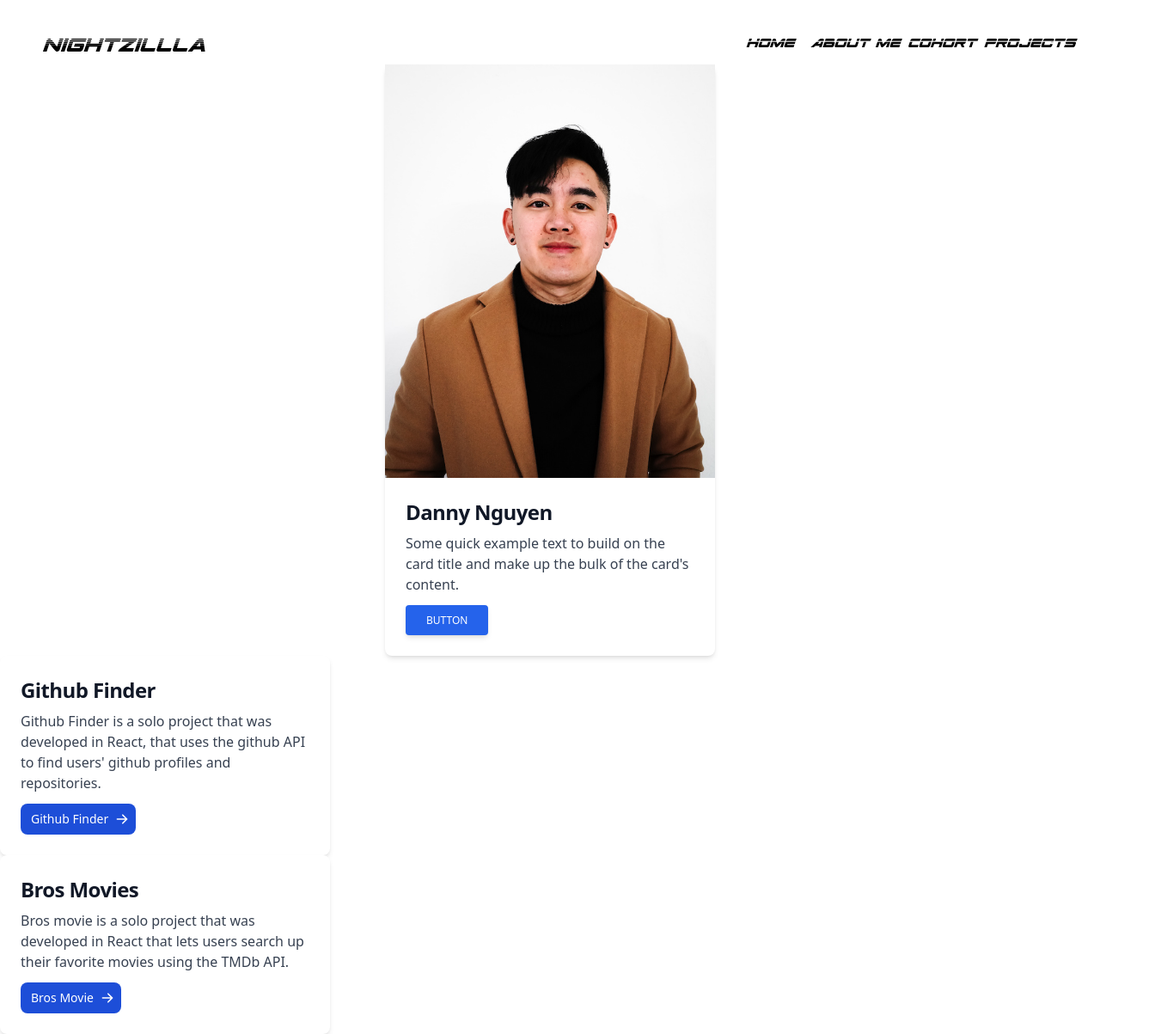
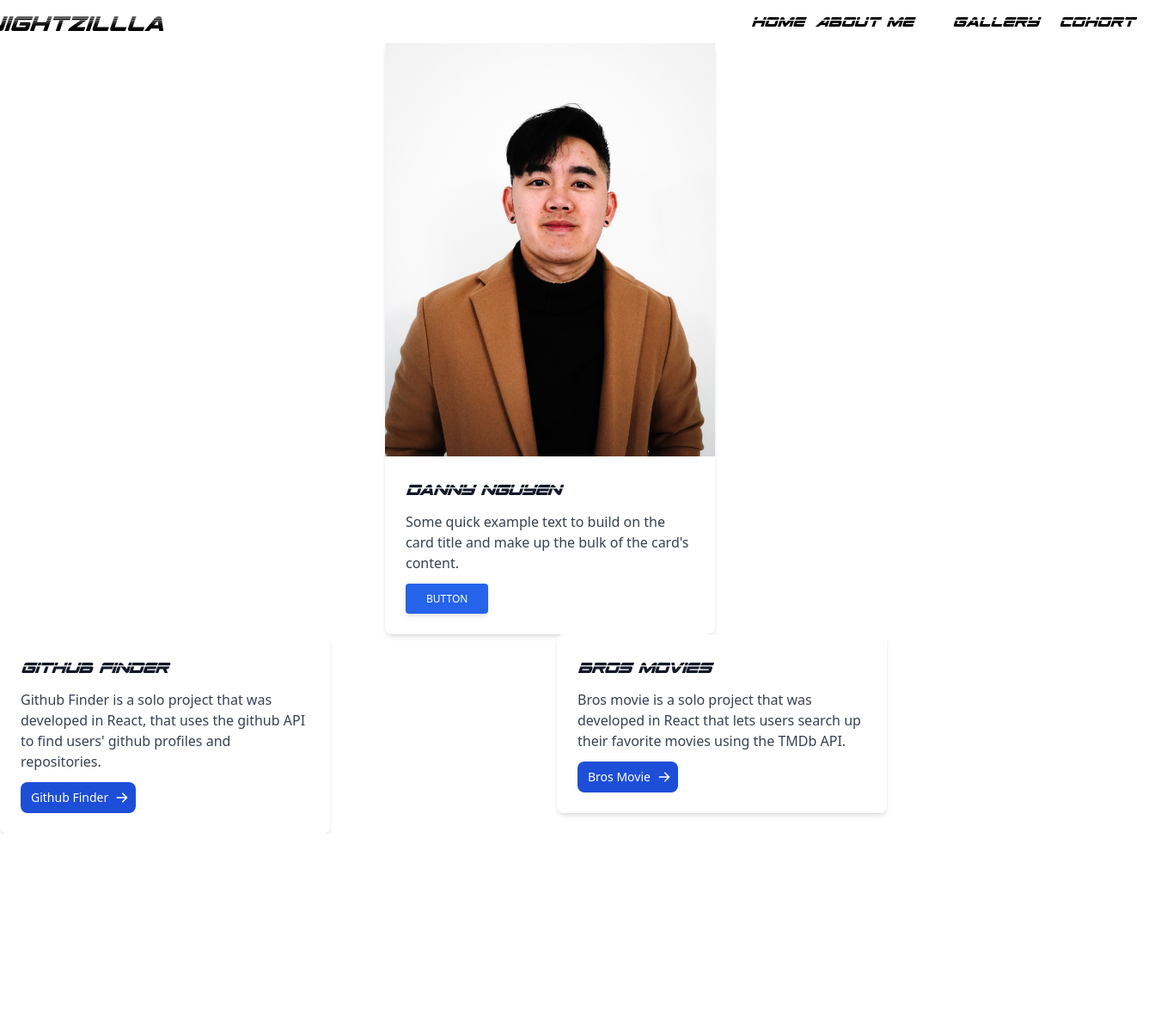
Before and after one commit to nightzillla/nightzillla-project, a React (Create React App) app: page /projects in a window 1280 px wide. Shown: the whole page at 86% size, 1344 px wide, since content can reach past the window. After the commit the page ends 970 px from the top, so only its background shows below. Built offline with nearby package versions, Linux system fonts and the light colour scheme.

Commit message:
updating nav bar in about me.

```diff
--- a/src/App.js
+++ b/src/App.js
@@ -13,7 +13,7 @@ function App() {
     <Router>
       <Routes>
         <Route path='/' element={<HomePage/>}/>
-        <Route path='/aboutme' element={<AboutMe/>}/>
+        <Route path='/aboutme' element={<Projects/>}/>
         <Route path='/cohort' element={<Cohort/>}/>
         <Route path='/gallery' element={<Gallery/>}/>
         <Route path='/projects' element={<Projects/>}/>
--- a/src/components/NavBar.jsx
+++ b/src/components/NavBar.jsx
@@ -23,9 +23,9 @@ function NavBar() {
                     </div>
                 </div>
                 <div className="dn-dropdown-menu">
-                <Link className='text-link'to="aboutme"><h3 className="AboutMeText">About Me</h3></Link>
+                <Link className='text-link'to="aboutme"><h5 className="AboutMeText">About Me</h5></Link>
                 <Link className='text-link'to="gallery"><h3 className="GalleryText">Gallery</h3></Link>
-                <Link className='text-link'to="projects"><h3 className="ProjectsText">Projects</h3></Link>
+                {/* <Link className='text-link'to="projects"><h3 className="ProjectsText">Projects</h3></Link> */}
                 <Link className='text-link'to="cohort"><h3 className="cohortText">Cohort</h3></Link>
                 </div>
             </div>
--- a/src/index.css
+++ b/src/index.css
@@ -24,7 +24,6 @@
 }
 /* GLOBAL SCOPE */
 /* FONTS */
-
 h3 {
   font-family: "SpaceRanger2";
   color:#ffff;
@@ -32,6 +31,10 @@ h3 {
 h4{
   font-family: "SpaceRanger2"
 }
+h5 {
+  font-family: "SpaceRanger2";
+  color:#ffff;
+}
 h6 {
   font-family: "FastHand"
 }
--- a/src/pages/Cohort/CohortNavBar.js
+++ b/src/pages/Cohort/CohortNavBar.js
@@ -26,7 +26,7 @@ function NavBar() {
                 <Link className='text-link'to="/"><h3 className="homeTextCohort">Home</h3></Link>
                 <Link className='text-link'to="/aboutme"><h3 className="aboutMeTextCohort">About Me</h3></Link>
                 <Link className='text-link'to="/gallery"><h3 className="galleryTextCohort">Gallery</h3></Link>
-                <Link className='text-link'to="/projects"><h3 className="projectsTextCohort">Projects</h3></Link>
+                {/* <Link className='text-link'to="/projects"><h3 className="projectsTextCohort">Projects</h3></Link> */}
                 </div>
             </div>
         </div>
--- a/src/pages/Gallery/Gallery.css
+++ b/src/pages/Gallery/Gallery.css
@@ -36,13 +36,13 @@
     transform: scale(1.1);
     color: black;
 }
-.projectNavBar {
+.galleryNavBar {
     font-family: "SpaceRanger2";
     font-size: 20px;
     padding-right: 20px;
     padding-top: 5px;
 }
-.projectNavBar:hover {
+.galleryNavBar:hover {
     transform: scale(1.1);
     color: black;
 }
--- a/src/pages/Gallery/Gallery.js
+++ b/src/pages/Gallery/Gallery.js
@@ -83,8 +83,6 @@ function Gallery() {
         </div>
       </div>
     </div>
-    {/* <h1 className="portfolioHOne">nightzillla</h1>
-    <img src={World}/> */}
     </>
   )
 }
--- a/src/pages/Gallery/GalleryNavBar.js
+++ b/src/pages/Gallery/GalleryNavBar.js
@@ -14,12 +14,15 @@ function GalleryNavBar() {
             <li className='aboutMeNavBar dark:text-gray-400'>
             <Link to="/aboutme"><h4>About Me</h4></Link>
             </li>
+            <li className='galleryNavBar dark:text-gray-400'>
+            <Link to="/gallery"><h4>Gallery</h4></Link>
+            </li>
             <li className='cohortNavBar dark:text-gray-400'>
             <Link to="/cohort"><h4>Cohort</h4></Link>
             </li>
-            <li className="projectNavBar dark:text-gray-400">
+            {/* <li className="projectNavBar dark:text-gray-400">
             <Link to="/projects"><h4>Projects</h4></Link>
-            </li>
+            </li> */}
         </ul>
     </>
   )
--- a/src/pages/HomePage/HomePage.css
+++ b/src/pages/HomePage/HomePage.css
@@ -3,7 +3,6 @@
     font-family: "SpaceRanger";
     font-size: 40px;
     color:#ffff;
-    position: fixed;
     z-index: 3000;
 }
 .container {
@@ -50,7 +49,7 @@
     bottom: 80%;
     left: 60%;
     top: 60%;
-    margin-left: 50px;
+    margin-left: 80px;
     z-index: 2;
 }
 /* HOME PAGE NAVBAR */
@@ -70,7 +69,7 @@
 }
 .section2{
     position: absolute;
-    width: 60%;
+    width: 90%;
     height: 100vh;
     display: flex;
     align-items: center;
--- a/src/pages/Projects/Projects.js
+++ b/src/pages/Projects/Projects.js
@@ -21,7 +21,9 @@ function Projects() {
               </div>
             </div>
           </div> {/* END OF DANNY PROFILE CARD */}
-          <div class="flex grid grid-flow-row gap-4 github-Finder-Card">
+          {/* "grid grid-cols-4 gap-4" */}
+          <div class= "grid grid-cols-2 grid-flow-col gap-4">
+            <div class="github-Finder-Card">
               <div class="rounded-lg shadow-lg bg-white max-w-sm shadow-md dark:bg-gray-800 dark:border-gray-700">
                 <div class="p-6">
                   <h5 class="mb-2 text-2xl font-bold tracking-tight text-gray-900 dark:text-white">Github Finder</h5>
@@ -35,7 +37,7 @@ function Projects() {
                 </div>
               </div>
             </div> {/* END OF GITHUB FINDER CARD */}
-          <div class="flex grid grid-flow-row gap-4 github-Finder-Card">
+            <div class="github-Finder-Card">
               <div class="rounded-lg shadow-lg bg-white max-w-sm shadow-md dark:bg-gray-800 dark:border-gray-700">
                 <div class="p-6">
                   <h5 class="mb-2 text-2xl font-bold tracking-tight text-gray-900 dark:text-white">Bros Movies</h5>
@@ -49,6 +51,7 @@ function Projects() {
                 </div>
               </div>
             </div> {/* END OF GITHUB FINDER CARD */}
+          </div>{/* END OF GRID ROW*/}
         </div> {/* END OF CONTAINER */}
       </div> {/* END OF PAGE-WRAPPER */}
     </>
```
Lines whose indentation alone changed are shown as unchanged.
